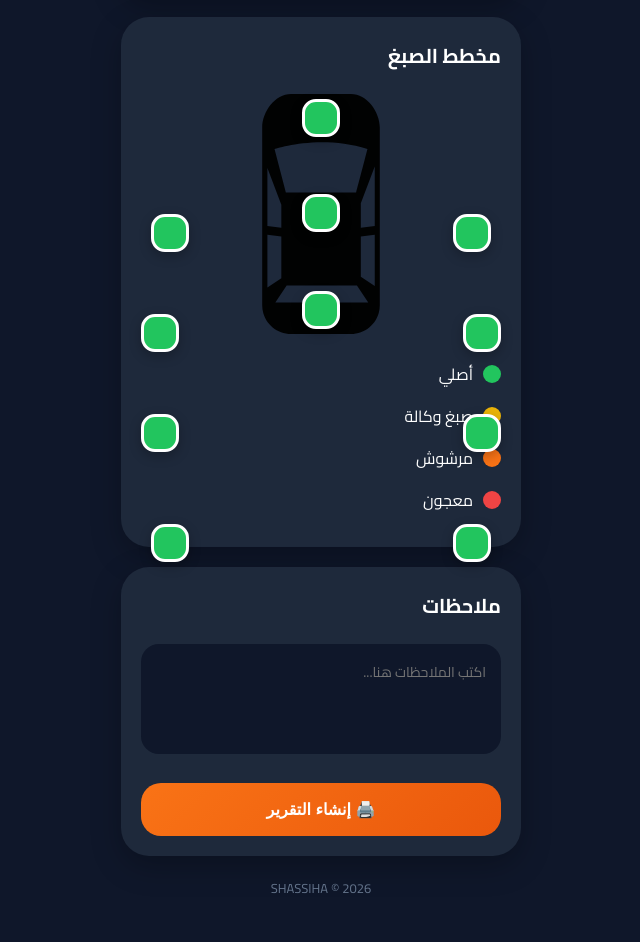
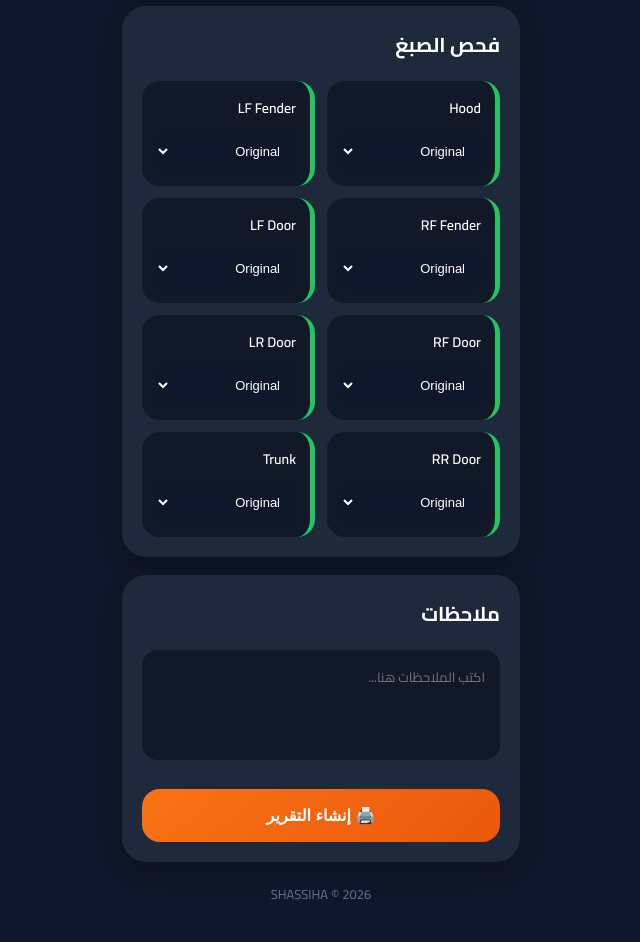
Before and after one commit to SHASSIHA/paint-report.html, a plain HTML site: page index.html in a window 1280 px wide. Shown: the part 451-1393 px from the top of the page, without its empty margins (319-959 px from the left). Drawn offline with Linux system fonts and the light colour scheme.

Commit message:
Refactor styles and enhance parts section
Updated various styles and added new parts section with status colors.

```diff
--- a/index.html
+++ b/index.html
@@ -28,7 +28,7 @@ body{
 .container{
     max-width:430px;
     margin:auto;
-    padding:15px;
+    padding:16px;
 }
 
 /* HEADER */
@@ -45,23 +45,29 @@ body{
 
 .card{
     background:#1e293b;
-    border-radius:28px;
+    border-radius:24px;
     padding:20px;
-    margin-bottom:20px;
-    box-shadow:0 10px 30px rgba(0,0,0,0.25);
+    margin-bottom:18px;
+    box-shadow:0 8px 24px rgba(0,0,0,0.25);
+}
+
+.title{
+    font-size:20px;
+    font-weight:700;
+    margin-bottom:18px;
 }
 
 /* INPUTS */
 
 .input{
     width:100%;
-    background:#0f172a;
+    background:#111827;
     border:none;
-    padding:16px;
-    border-radius:18px;
+    border-radius:16px;
+    padding:15px;
     color:white;
+    font-size:15px;
     margin-bottom:12px;
-    font-size:15px;
     outline:none;
 }
 
@@ -69,119 +75,35 @@ body{
     color:#94a3b8;
 }
 
-/* TITLE */
+/* PARTS */
 
-.section-title{
-    font-size:20px;
-    font-weight:700;
-    margin-bottom:20px;
+.parts-grid{
+    display:grid;
+    grid-template-columns:1fr 1fr;
+    gap:12px;
 }
 
-/* SVG AREA */
-
-.car-wrapper{
-    position:relative;
-    display:flex;
-    justify-content:center;
-    align-items:center;
-    margin-top:20px;
-    margin-bottom:20px;
+.part-card{
+    background:#111827;
+    border-radius:18px;
+    padding:14px;
 }
 
-.car-svg{
-    width:240px;
-    opacity:0.95;
+.part-name{
+    font-size:14px;
+    margin-bottom:10px;
+    font-weight:600;
 }
 
-/* PARTS */
-
-.part{
-    position:absolute;
-    width:38px;
-    height:38px;
-    border-radius:14px;
-    background:#22c55e;
-    border:3px solid white;
-    cursor:pointer;
-    transition:0.2s;
-    box-shadow:0 4px 12px rgba(0,0,0,0.25);
-}
-
-.part:hover{
-    transform:scale(1.08);
-}
-
-/* POSITIONS */
-
-.hood{
-    top:5px;
-}
-
-.roof{
-    top:100px;
-}
-
-.trunk{
-    bottom:5px;
-}
-
-.lf-fender{
-    top:120px;
-    left:10px;
-}
-
-.rf-fender{
-    top:120px;
-    right:10px;
-}
-
-.lf-door{
-    top:220px;
-    left:0px;
-}
-
-.rf-door{
-    top:220px;
-    right:0px;
-}
-
-.lr-door{
-    top:320px;
-    left:0px;
-}
-
-.rr-door{
-    top:320px;
-    right:0px;
-}
-
-.lr-fender{
-    top:430px;
-    left:10px;
-}
-
-.rr-fender{
-    top:430px;
-    right:10px;
-}
-
-/* LEGEND */
-
-.legend{
-    margin-top:25px;
-}
-
-.legend-item{
-    display:flex;
-    align-items:center;
-    margin-bottom:12px;
-}
-
-.legend-color{
-    width:18px;
-    height:18px;
-    border-radius:50%;
-    margin-left:10px;
+.select{
+    width:100%;
+    padding:12px;
+    border:none;
+    border-radius:12px;
+    background:#0f172a;
+    color:white;
+    font-size:13px;
+    outline:none;
 }
 
 /* NOTES */
@@ -189,12 +111,11 @@ body{
 .notes{
     width:100%;
     height:110px;
-    background:#0f172a;
+    background:#111827;
     border:none;
-    border-radius:18px;
+    border-radius:16px;
     padding:15px;
     color:white;
-    font-size:14px;
     resize:none;
     outline:none;
     font-family:'Cairo',sans-serif;
@@ -206,13 +127,31 @@ body{
     width:100%;
     padding:17px;
     border:none;
-    border-radius:20px;
+    border-radius:18px;
     background:linear-gradient(135deg,#f97316,#ea580c);
     color:white;
     font-size:16px;
     font-weight:bold;
     cursor:pointer;
     margin-top:20px;
+}
+
+/* STATUS COLORS */
+
+.original{
+    border-right:5px solid #22c55e;
+}
+
+.agency{
+    border-right:5px solid #eab308;
+}
+
+.repaint{
+    border-right:5px solid #f97316;
+}
+
+.putty{
+    border-right:5px solid #ef4444;
 }
 
 /* FOOTER */
@@ -241,7 +180,7 @@ body{
 
 <div class="card">
 
-<div class="section-title">
+<div class="title">
 معلومات السيارة
 </div>
 
@@ -255,64 +194,94 @@ body{
 
 </div>
 
-<!-- PAINT -->
+<!-- PARTS -->
 
 <div class="card">
 
-<div class="section-title">
-مخطط الصبغ
+<div class="title">
+فحص الصبغ
 </div>
 
-<div class="car-wrapper">
+<div class="parts-grid">
 
-<img src="car-top-view.svg" class="car-svg">
-
-<div class="part hood" onclick="changeColor(this)"></div>
-
-<div class="part roof" onclick="changeColor(this)"></div>
-
-<div class="part trunk" onclick="changeColor(this)"></div>
-
-<div class="part lf-fender" onclick="changeColor(this)"></div>
-
-<div class="part rf-fender" onclick="changeColor(this)"></div>
-
-<div class="part lf-door" onclick="changeColor(this)"></div>
-
-<div class="part rf-door" onclick="changeColor(this)"></div>
-
-<div class="part lr-door" onclick="changeColor(this)"></div>
-
-<div class="part rr-door" onclick="changeColor(this)"></div>
-
-<div class="part lr-fender" onclick="changeColor(this)"></div>
-
-<div class="part rr-fender" onclick="changeColor(this)"></div>
-
+<div class="part-card original">
+<div class="part-name">Hood</div>
+<select class="select" onchange="changeStatus(this)">
+<option>Original</option>
+<option>Agency Paint</option>
+<option>Repainted</option>
+<option>Putty</option>
+</select>
 </div>
 
-<!-- LEGEND -->
-
-<div class="legend">
-
-<div class="legend-item">
-<div class="legend-color" style="background:#22c55e"></div>
-أصلي
+<div class="part-card original">
+<div class="part-name">LF Fender</div>
+<select class="select" onchange="changeStatus(this)">
+<option>Original</option>
+<option>Agency Paint</option>
+<option>Repainted</option>
+<option>Putty</option>
+</select>
 </div>
 
-<div class="legend-item">
-<div class="legend-color" style="background:#eab308"></div>
-صبغ وكالة
+<div class="part-card original">
+<div class="part-name">RF Fender</div>
+<select class="select" onchange="changeStatus(this)">
+<option>Original</option>
+<option>Agency Paint</option>
+<option>Repainted</option>
+<option>Putty</option>
+</select>
 </div>
 
-<div class="legend-item">
-<div class="legend-color" style="background:#f97316"></div>
-مرشوش
+<div class="part-card original">
+<div class="part-name">LF Door</div>
+<select class="select" onchange="changeStatus(this)">
+<option>Original</option>
+<option>Agency Paint</option>
+<option>Repainted</option>
+<option>Putty</option>
+</select>
 </div>
 
-<div class="legend-item">
-<div class="legend-color" style="background:#ef4444"></div>
-معجون
+<div class="part-card original">
+<div class="part-name">RF Door</div>
+<select class="select" onchange="changeStatus(this)">
+<option>Original</option>
+<option>Agency Paint</option>
+<option>Repainted</option>
+<option>Putty</option>
+</select>
+</div>
+
+<div class="part-card original">
+<div class="part-name">LR Door</div>
+<select class="select" onchange="changeStatus(this)">
+<option>Original</option>
+<option>Agency Paint</option>
+<option>Repainted</option>
+<option>Putty</option>
+</select>
+</div>
+
+<div class="part-card original">
+<div class="part-name">RR Door</div>
+<select class="select" onchange="changeStatus(this)">
+<option>Original</option>
+<option>Agency Paint</option>
+<option>Repainted</option>
+<option>Putty</option>
+</select>
+</div>
+
+<div class="part-card original">
+<div class="part-name">Trunk</div>
+<select class="select" onchange="changeStatus(this)">
+<option>Original</option>
+<option>Agency Paint</option>
+<option>Repainted</option>
+<option>Putty</option>
+</select>
 </div>
 
 </div>
@@ -323,7 +292,7 @@ body{
 
 <div class="card">
 
-<div class="section-title">
+<div class="title">
 ملاحظات
 </div>
 
@@ -343,24 +312,31 @@ SHASSIHA © 2026
 
 <script>
 
-function changeColor(element){
+function changeStatus(select){
 
-    let current = getComputedStyle(element).backgroundColor;
+    let card = select.parentElement;
 
-    if(current == "rgb(34, 197, 94)"){
-        element.style.background = "#eab308";
+    card.classList.remove(
+        "original",
+        "agency",
+        "repaint",
+        "putty"
+    );
+
+    if(select.value == "Original"){
+        card.classList.add("original");
     }
 
-    else if(current == "rgb(234, 179, 8)"){
-        element.style.background = "#f97316";
+    else if(select.value == "Agency Paint"){
+        card.classList.add("agency");
     }
 
-    else if(current == "rgb(249, 115, 22)"){
-        element.style.background = "#ef4444";
+    else if(select.value == "Repainted"){
+        card.classList.add("repaint");
     }
 
     else{
-        element.style.background = "#22c55e";
+        card.classList.add("putty");
     }
 
 }
```
